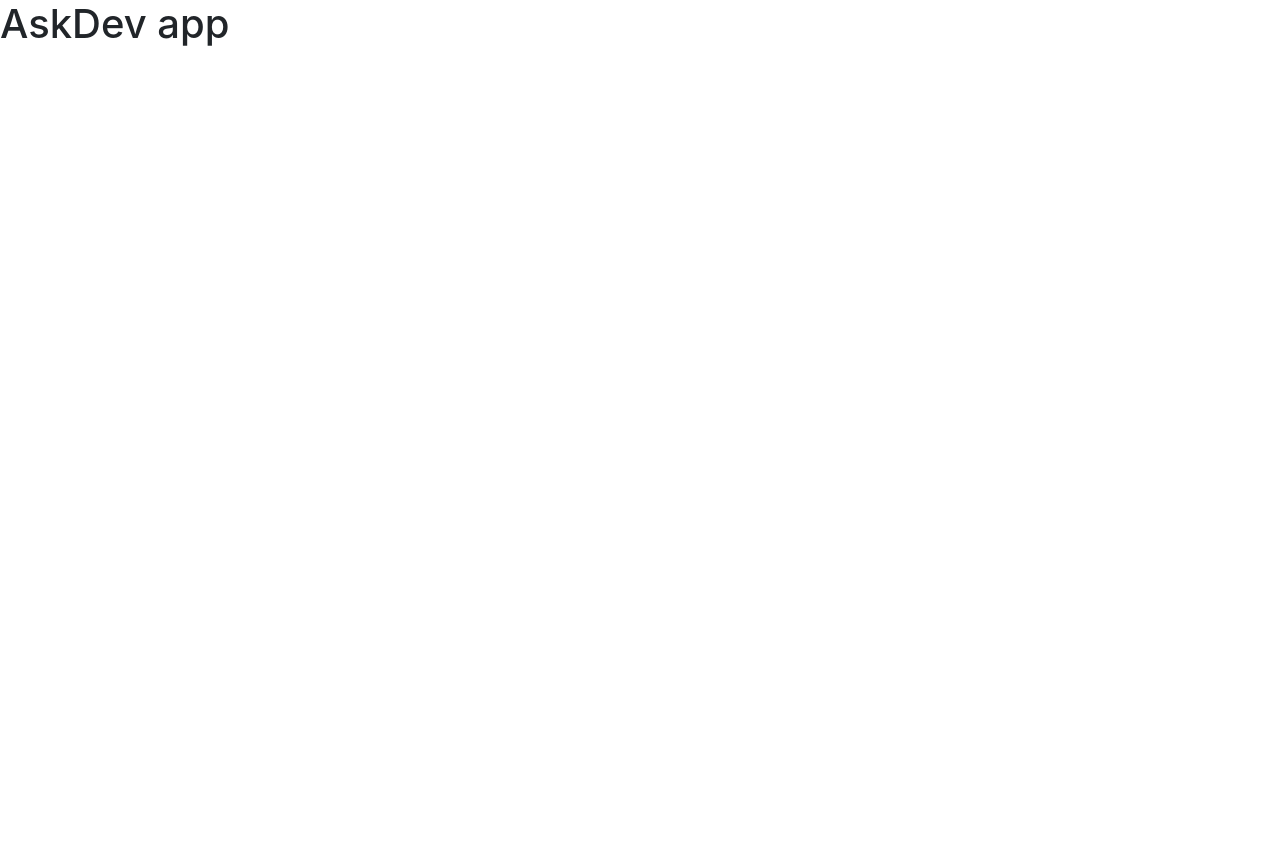
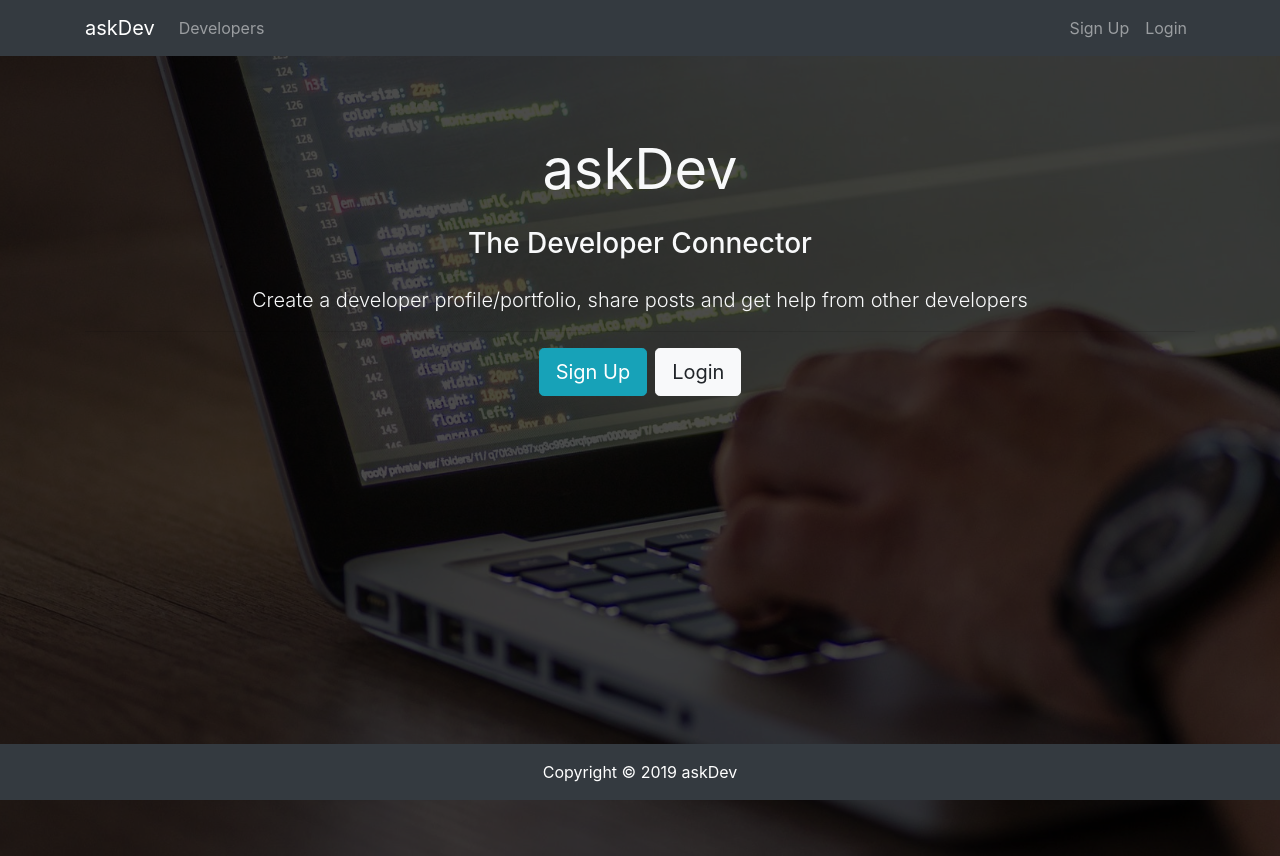
Before and after one commit to nikhilgupta30/AskDev, a React (Create React App) app in the folder client/: page / in a window 1280 px wide. Before the commit the page ends 800 px from the top, so only its background shows below. Built offline with nearby package versions, Linux system fonts and the light colour scheme.

Commit message:
added: basic navbar footer landing to app

```diff
--- a/client/src/App.js
+++ b/client/src/App.js
@@ -1,11 +1,16 @@
-import React, { Component } from 'react';
-import './App.css';
+import React, { Component } from "react";
+import "./App.css";
+import Navbar from "./components/layout/Navbar";
+import Footer from "./components/layout/Footer";
+import Landing from "./components/layout/Landing";
 
 class App extends Component {
   render() {
     return (
       <div className="App">
-        <h1>AskDev app</h1>
+        <Navbar />
+        <Landing />
+        <Footer />
       </div>
     );
   }
```
Also changed, not shown: client/src/App.css (line endings or trailing spaces), client/src/img/showcase.jpg.
